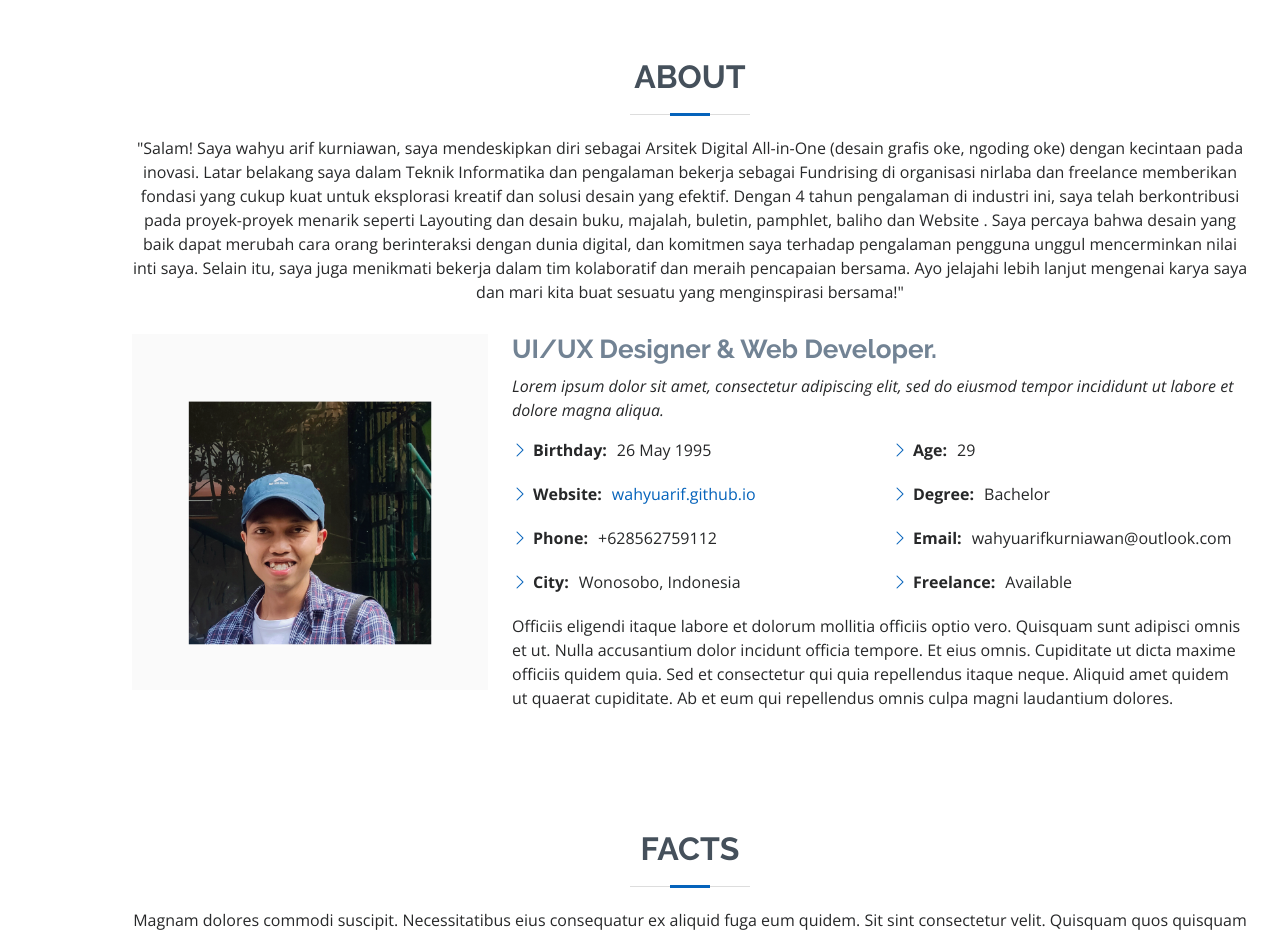
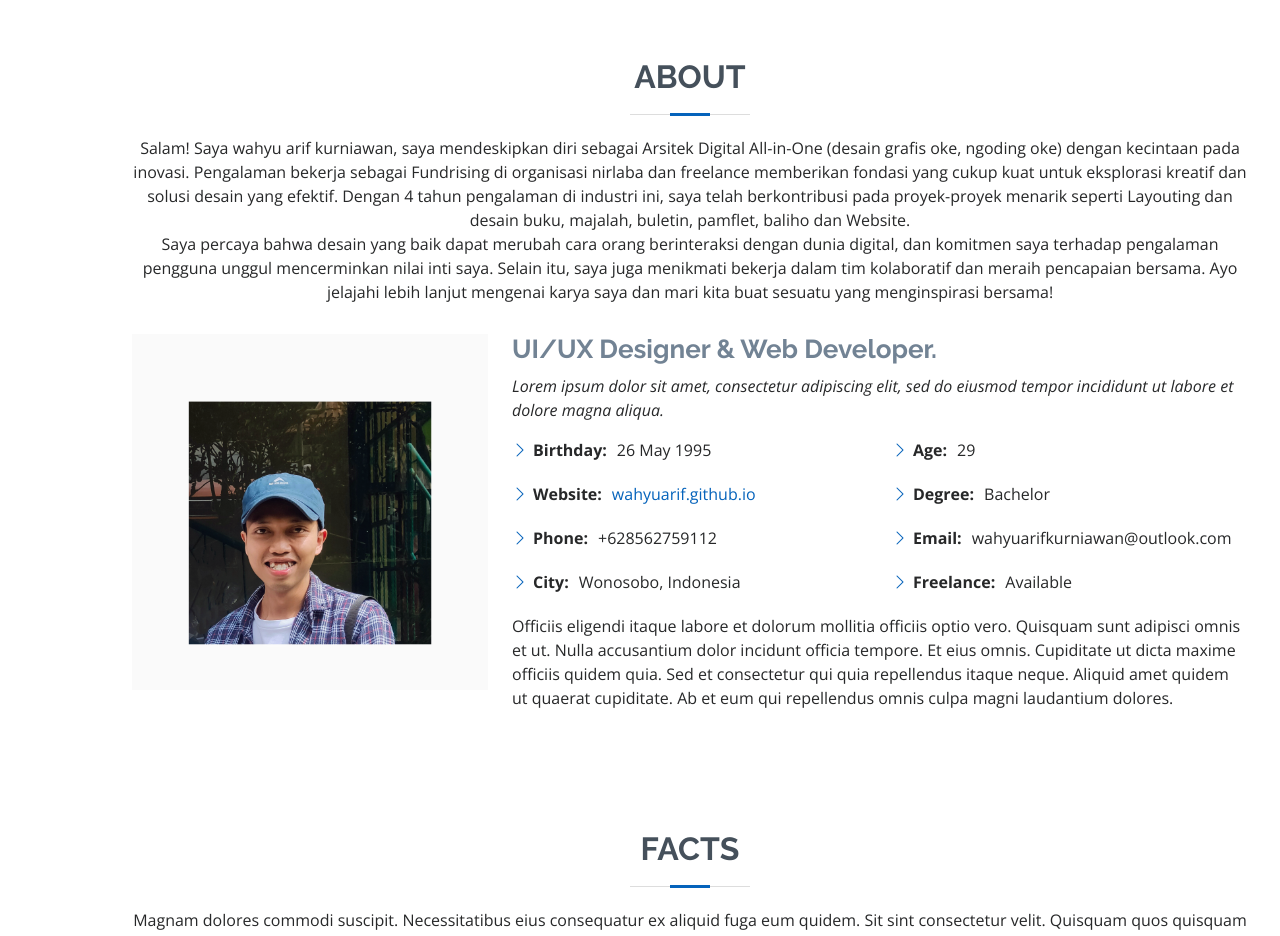
Before and after one commit to wahyuarif/wahyuarif.github.io, a plain HTML site: page index.html in a window 1280 px wide. Shown: the part 802-1738 px from the top of the page. Drawn offline with nearby package versions, Linux system fonts and the light colour scheme.

Commit message:
Update index.html
index 03

```diff
--- a/index.html
+++ b/index.html
@@ -74,7 +74,9 @@
 
         <div class="section-title">
           <h2>About</h2>
-          <p>"Salam! Saya wahyu arif kurniawan, saya mendeskipkan diri sebagai Arsitek Digital All-in-One (desain grafis oke, ngoding oke) dengan kecintaan pada inovasi. Latar belakang saya dalam Teknik Informatika dan pengalaman bekerja sebagai Fundrising di organisasi nirlaba dan  freelance memberikan fondasi yang cukup kuat untuk eksplorasi kreatif dan solusi desain yang efektif. Dengan 4 tahun pengalaman di industri ini, saya telah berkontribusi pada proyek-proyek menarik seperti Layouting dan desain buku, majalah, buletin, pamphlet, baliho dan Website . Saya percaya bahwa desain yang baik dapat merubah cara orang berinteraksi dengan dunia digital, dan komitmen saya terhadap pengalaman pengguna unggul mencerminkan nilai inti saya. Selain itu, saya juga menikmati bekerja dalam tim kolaboratif dan meraih pencapaian bersama. Ayo jelajahi lebih lanjut mengenai karya saya dan mari kita buat sesuatu yang menginspirasi bersama!"</p>
+          <p>Salam! Saya wahyu arif kurniawan, saya mendeskipkan diri sebagai Arsitek Digital All-in-One (desain grafis oke, ngoding oke) dengan kecintaan pada inovasi. Pengalaman bekerja sebagai Fundrising di organisasi nirlaba dan  freelance memberikan fondasi yang cukup kuat untuk eksplorasi kreatif dan solusi desain yang efektif. Dengan 4 tahun pengalaman di industri ini, saya telah berkontribusi pada proyek-proyek menarik seperti Layouting dan desain buku, majalah, buletin, pamflet, baliho dan Website.</p>
+          <p>Saya percaya bahwa desain yang baik dapat merubah cara orang berinteraksi dengan dunia digital, dan komitmen saya terhadap pengalaman pengguna unggul mencerminkan nilai inti saya. Selain itu, saya juga menikmati bekerja dalam tim kolaboratif dan meraih pencapaian bersama. Ayo jelajahi lebih lanjut mengenai karya saya dan mari kita buat sesuatu yang menginspirasi bersama!</p>
+
         </div>
 
         <div class="row">
```
